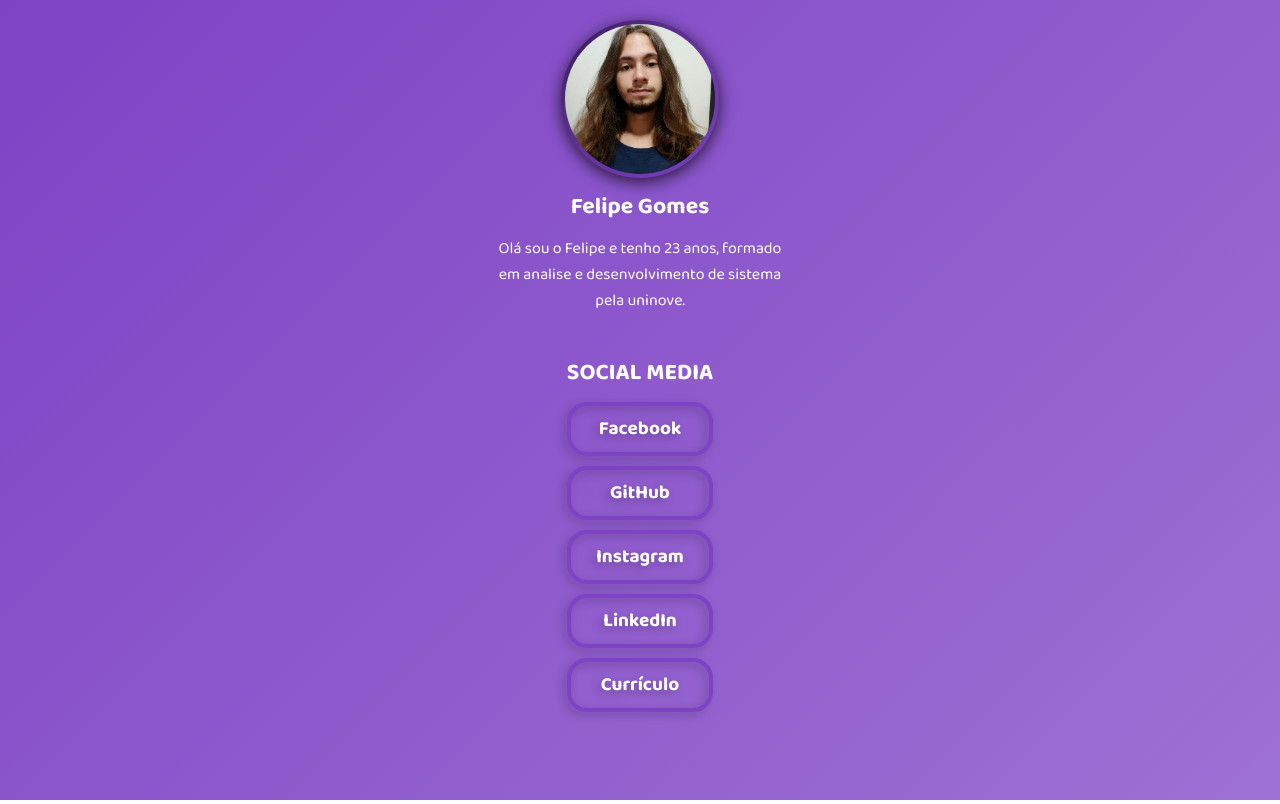
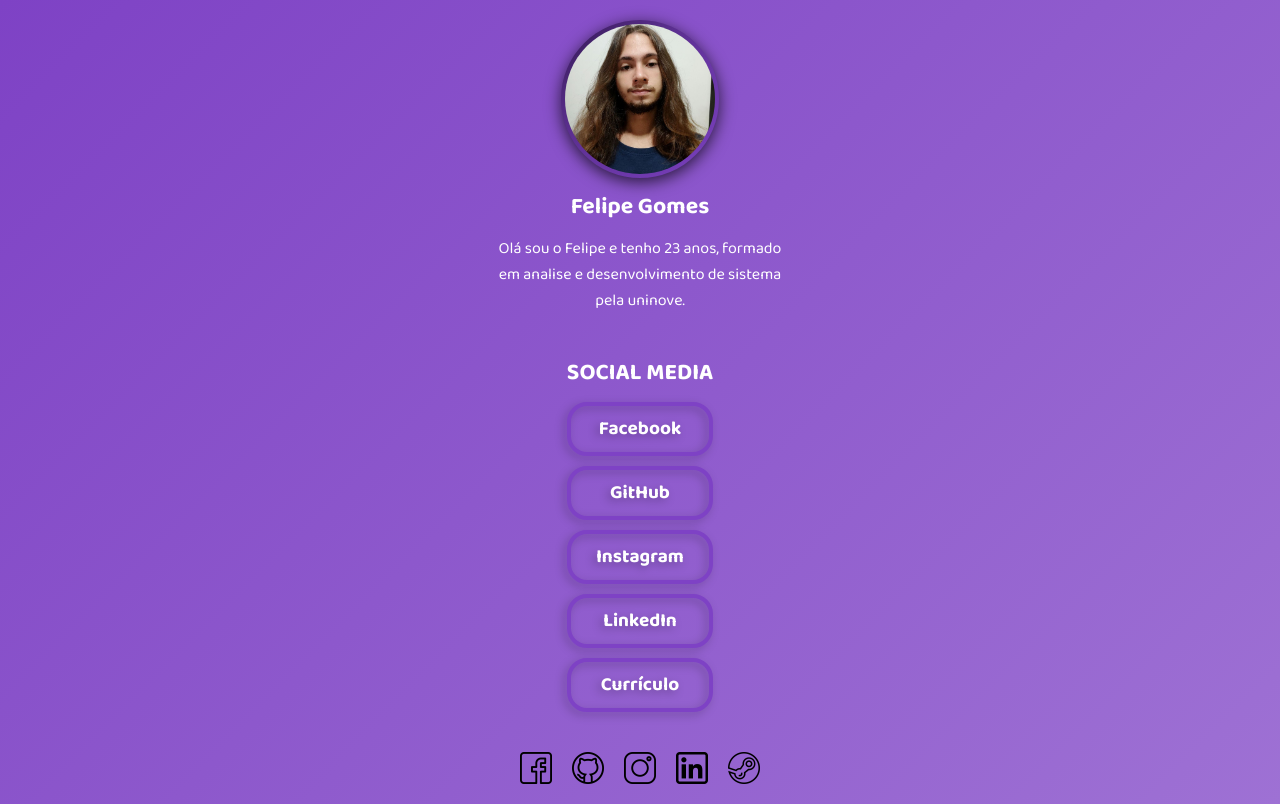
Before and after one commit to felipemaxplay/my-link-tree, a plain HTML site: page index.html in a window 1280 px wide. Drawn offline with Linux system fonts and the light colour scheme.

Commit message:
footer completed?

```diff
--- a/css/style.css
+++ b/css/style.css
@@ -1,3 +1,7 @@
+:root {
+    --doc-height: 100%;
+}
+
 @font-face {
     font-family: 'BalooBhai2 Regular';
     src: url(../resources/fonts/BalooBhai2-Regular.ttf) format("truetype");
@@ -29,7 +33,8 @@
 }
 
 .container {
-    height: 100vh;
+    min-height: 100vh;
+    min-width: 100vw;
     display: flex;
     flex-direction: column;
     align-items: center;
@@ -124,3 +129,16 @@
 
     text-decoration: none;
 }
+
+.footer {
+    display: flex;
+    flex-direction: row;
+    justify-content: center;
+    align-items: center;
+    padding: 20px;
+    gap: 20px;
+
+    flex: none;
+    order: 2;
+    flex-grow: 0;
+}
--- a/index.html
+++ b/index.html
@@ -35,7 +35,11 @@
             </div>
         </div>
         <div class="footer">
-
+            <img src="./resources/icons/facebook.png" alt="Facebook-icon" height="32px" width="32px">
+            <img src="./resources/icons/github.png" alt="GitHub-icon" height="32px" width="32px">
+            <img src="./resources/icons/instagram.png" alt="Instagram-icon" height="32px" width="32px">
+            <img src="./resources/icons/linkedin.png" alt="LinkedIn-icon" height="32px" width="32px">
+            <img src="./resources/icons/steam.png" alt="Steam-icon" height="32px" width="32px">
         </div>
     </div>
 </body>
```
Also changed, not shown: resources/icons/facebook.png (added), resources/icons/github.png (added), resources/icons/instagram.png (added), resources/icons/linkedin.png (added), resources/icons/steam.png (added).
